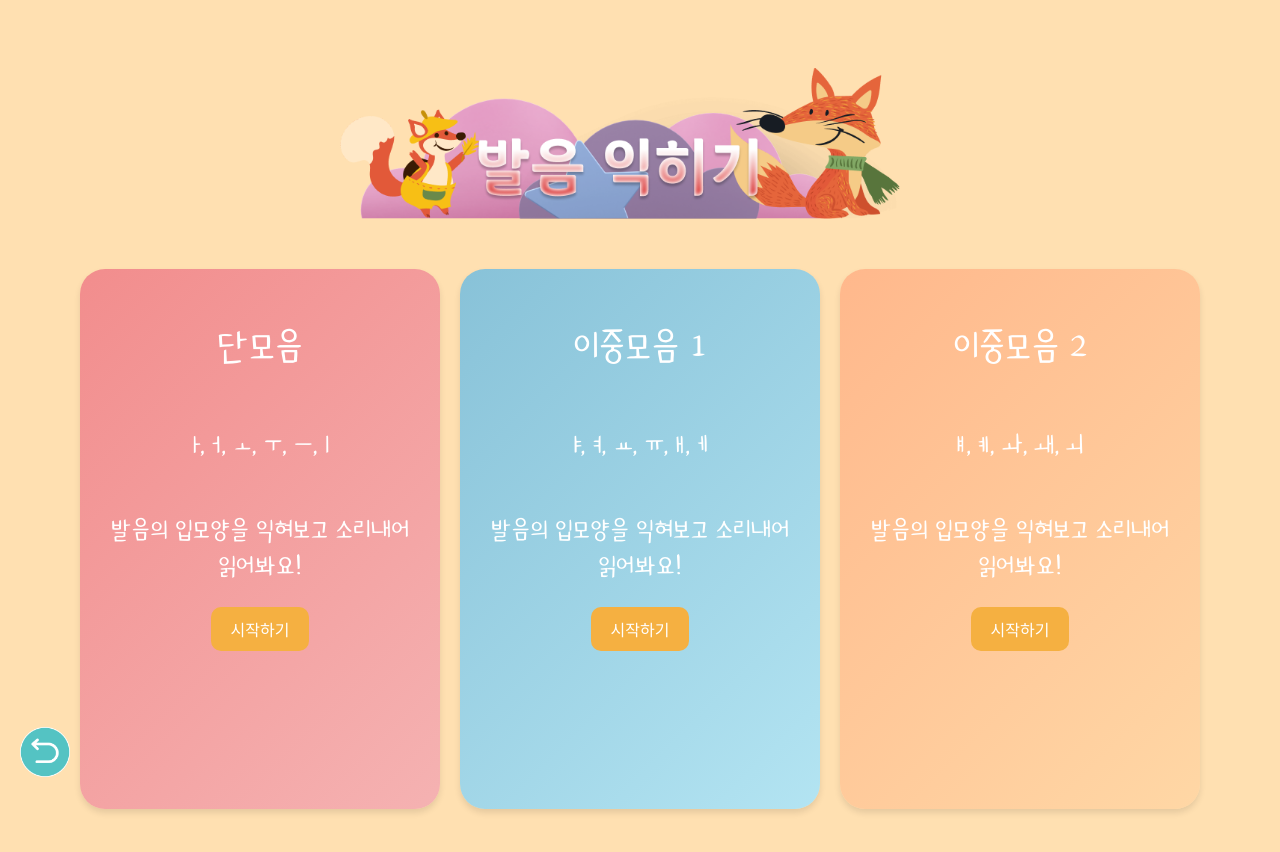
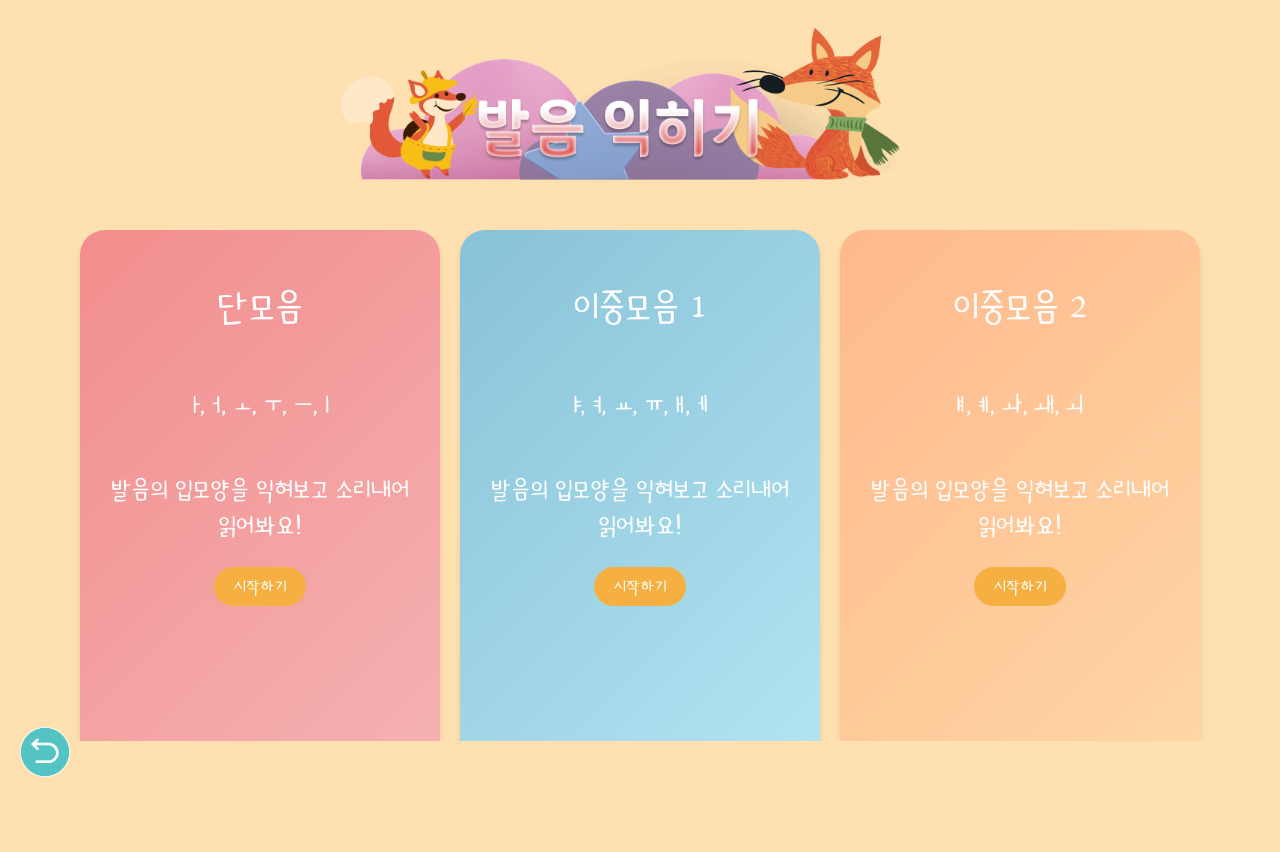
Before and after one commit to somsomi3/Maraeba, a React (Vite) app in the folder fe/: page /prons in a window 1280 px wide. Shown: the top 852 px of the page. Before the commit the page ends 829 px from the top, so only its background shows below. Built offline with nearby package versions, Linux system fonts and the light colour scheme; a web font is replaced by a local one.

Commit message:
S12P11E104-361 Design: 로고 크기 변경, 발음 메인 페이 지 위치 조정

```diff
--- a/fe/dev-dist/sw.js
+++ b/fe/dev-dist/sw.js
@@ -82,7 +82,7 @@ define(['./workbox-54d0af47'], (function (workbox) { 'use strict';
     "revision": "3ca0b8505b4bec776b69afdba2768812"
   }, {
     "url": "index.html",
-    "revision": "0.cuqpmhc8je"
+    "revision": "0.52nrtt8m9ro"
   }], {});
   workbox.cleanupOutdatedCaches();
   workbox.registerRoute(new workbox.NavigationRoute(workbox.createHandlerBoundToURL("index.html"), {
--- a/fe/src/components/button/HomeButton.css
+++ b/fe/src/components/button/HomeButton.css
@@ -10,7 +10,7 @@
   }
 
   .home-button img {
-    width: 75px; /* 이미지 너비 */
-    height: 75px; /* 이미지 높이 */
+    width: 50px; /* 이미지 너비 */
+    height: 50px; /* 이미지 높이 */
     object-fit: cover; /* 이미지 비율 유지 */
   }
--- a/fe/src/components/popup/PausePopup.css
+++ b/fe/src/components/popup/PausePopup.css
@@ -63,7 +63,6 @@
     opacity: 0.8;
   }
 
-  /* Pause 버튼을 화면 오른쪽 위로 이동 */
 .pause-button {
     position: fixed; /* 화면에 고정 */
     top: 20px; /* 화면 상단으로부터 20px */
--- a/fe/src/features/auth/index.css
+++ b/fe/src/features/auth/index.css
@@ -1,15 +1,14 @@
   .logo {
         display: block;
         margin: 0 auto 20px; /* 가운데 정렬 및 아래 여백 */
-        width: 250px; /* 로고 크기 조정 */
+        width: 300px; /* 로고 크기 조정 */
         height: auto;
     }
   /* 폼 컨테이너 */
   .form-container {
-    /* background: #fedfaa; */
     padding: 10px;
     border-radius: 12px;
-    width: 350px;
+    width: 380px;
     text-align: center;
   }
 
--- a/fe/src/features/pronunciation/PronsMain.css
+++ b/fe/src/features/pronunciation/PronsMain.css
@@ -1,8 +1,15 @@
 .prons-container {
-    padding: 10px;
-    text-align: center;
-  }
+  padding: 1rem;
+  text-align: center;
+  margin-bottom: 10% ; /* 아래 여백 제거 */
+  height: 100vh; /* 화면 전체 높이를 차지 */
+  display: flex;
+  flex-direction: column;
+  justify-content: center; /* 수직 가운데 정렬 */
+  align-items: center; /* 수평 가운데 정렬 */
+  overflow: hidden; /* 스크롤 제거 */
 
+}
   .card{
     font-family: Dovemayo_gothic;
     font-size: 1.5rem;
@@ -21,10 +28,11 @@
   .start-button {
     padding: 10px 20px;
     font-size: 1rem;
+    font-family: Dovemayo_gothic;
     background-color: #f5b041;
     color: #fff;
     border: none;
-    border-radius: 10px;
+    border-radius: 5rem;
     cursor: pointer;
     transition: background-color 0.3s ease;
   }
```
